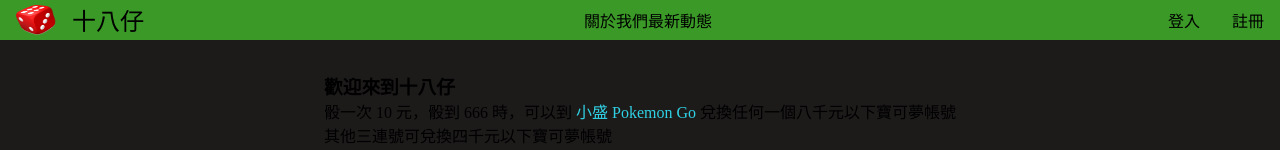
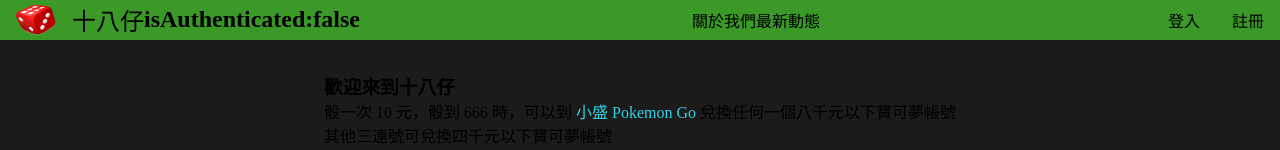
Before and after one commit to DickLan/dice-react, a Next.js app: page / in a window 1280 px wide. Shown: the top 150 px of the page. Built offline with nearby package versions, Linux system fonts and the light colour scheme.

Commit message:
add AuthContext for global auth access

```diff
--- a/components/Navbar/index.tsx
+++ b/components/Navbar/index.tsx
@@ -1,7 +1,10 @@
 import style from "@/components/Navbar/navbar.module.css";
 import Link from "next/link";
 import Image from "next/image";
+// 加入自訂 hook - useAuth 方便全局狀態管理與應用
+import { useAuth } from "@/context/AuthContext";
 export default function Navbar() {
+  const { isAuthenticated, login, logout } = useAuth();
   return (
     <>
       <div className={style.wrapper}>
@@ -17,6 +20,7 @@ export default function Navbar() {
             <Link href="/">十八仔</Link>
             {/*  3洗芭樂 */}
           </nav>
+          <h2>isAuthenticated:{isAuthenticated.toString()}</h2>
         </div>
 
         <div className="nav-mid">
--- /dev/null
+++ b/context/AuthContext.js
@@ -0,0 +1,27 @@
+// react 內建 context api 可以用來管理全域狀態
+// 類似 PINIA
+// 這裡要創建並使用一個名為 AuthContext 的 context
+import React, { createContext, useState, useContext } from "react";
+const AuthContext = createContext(); // 創建 context 對象
+
+// 定義 provider 元件
+// 用於將 AuthContext 的值傳給子元件
+export function AuthProvider({ children }) {
+  const [isAuthenticated, setIsAuthenticated] = useState(false);
+
+  // 登入與登出的方法
+  const login = () => setIsAuthenticated(true);
+  const logout = () => setIsAuthenticated(false);
+
+  return (
+    // 將狀態與方法傳給子元件 這樣子元件就可以透過 AuthContext 來使用這些傳遞的狀態與方法
+    <AuthContext.Provider value={{ isAuthenticated, login, logout }}>
+      {children}
+    </AuthContext.Provider>
+  );
+}
+
+// 定義一個自訂的 Hook，讓元件可以方便訪問 AuthContext
+export function useAuth() {
+  return useContext(AuthContext);
+}
--- a/pages/_app.tsx
+++ b/pages/_app.tsx
@@ -5,12 +5,15 @@ import "@/styles/public/main.css"; // 樣式放在同一層
 import "@/styles/public/formStyle.css"; // 引入 form 表單共用樣式
 import type { AppProps } from "next/app";
 import Layout from "@/components/layout";
+import { AuthProvider } from "@/context/AuthContext";
 export default function App({ Component, pageProps }: AppProps) {
   return (
     <>
-      <Layout>
-        <Component {...pageProps} />;
-      </Layout>
+      <AuthProvider>
+        <Layout>
+          <Component {...pageProps} />;
+        </Layout>
+      </AuthProvider>
     </>
   );
 }
```
